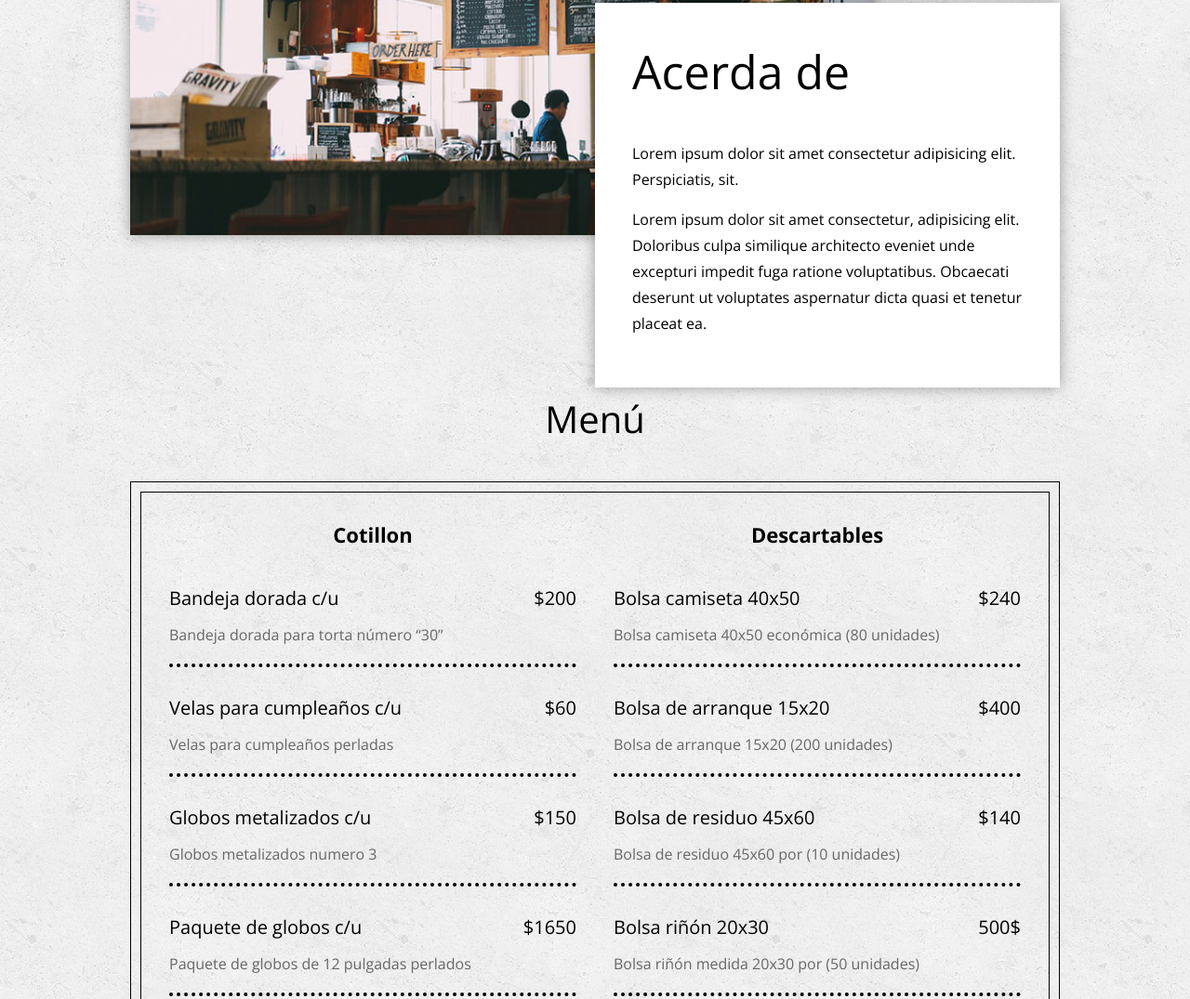
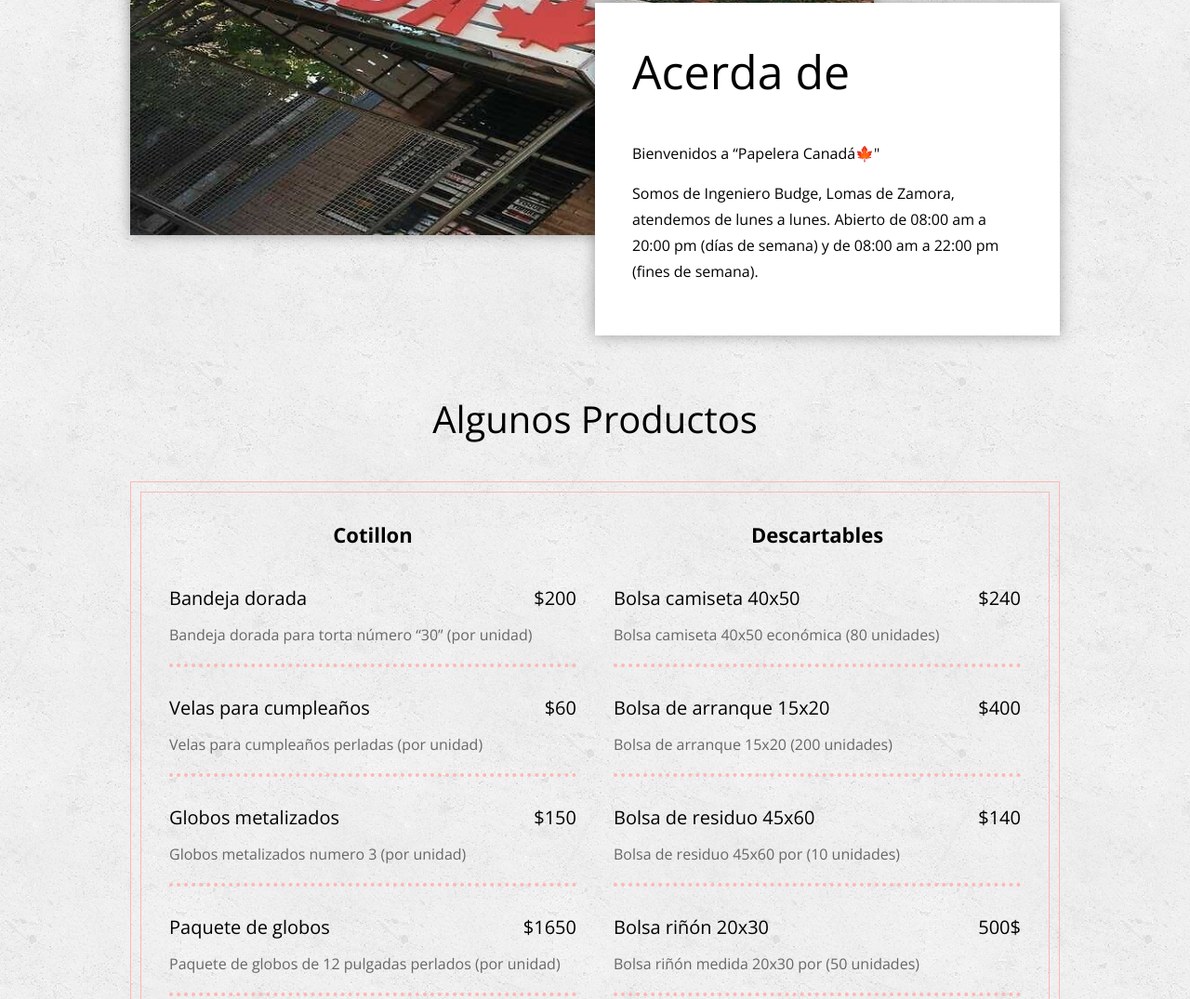
Before and after one commit to Riveros-Rodrigo/papelera-canada, a plain HTML site: page index.html in a window 1280 px wide. Shown: the part 847-1922 px from the top of the page at 93% size. Drawn offline with nearby package versions, Linux system fonts and the light colour scheme.

Commit message:
cambio lorems agrego ig

```diff
--- a/css/estilos.css
+++ b/css/estilos.css
@@ -112,7 +112,7 @@ header .menu a:hover {
 }
 .main .menu .contenedor-menu,
 .main .menu .contenedor-menu2{
-	border: 1px solid #000;
+	border: 1px solid #fdb7b5;
 	background-color: transparent;
 	padding: 10px;
 	overflow: hidden;
@@ -131,7 +131,7 @@ header .menu a:hover {
 .main .menu .platillo{
 	margin-bottom: 30px;
 	padding-bottom: 20px;
-	border-bottom:4px dotted #000;
+	border-bottom:4px dotted #fdb7b5;
 	overflow: hidden;
 }
 .main .menu .nombre{
@@ -210,12 +210,13 @@ header .menu a:hover {
 .main .mapa iframe{
 	width: 100%;
 	max-height: 600px;
+	vertical-align: top;
 }
 
 /* FOOTER */
 
 footer{
-	background-color: #fed9ad;
+	background-color: #fdb7b5;
 }
 footer .copyright{
 	text-align: center;
@@ -225,6 +226,7 @@ footer .copyright{
 footer .redes{
 	display: flex;
 	justify-content: center;
+	align-items: center;
 }
 footer .redes img{
 	margin: 20px 15px;
--- a/index.html
+++ b/index.html
@@ -13,7 +13,7 @@
         <div class="contenedor">
             <nav class="menu">
                 <a href="" id="btn-acerca-de">Acerca de</a>
-                <a href="" id="btn-menu">Menú</a>
+                <a href="" id="btn-menu">Productos</a>
                 <a href="" id="btn-galeria">Galería</a>
                 <a href="" id="btn-ubicacion">Ubicación</a>
             </nav>
@@ -24,42 +24,42 @@
         <section class="acerca-de" id="acerca-de">
             <div class="contenedor">
                 <div class="foto">
-                    <img src="./img/acerca-de.jpg" alt="">
+                    <img src="./img/local.jpg" alt="">
                 </div>
                 <article>
                     <h3>Acerda de</h3>
-                    <p>Lorem ipsum dolor sit amet consectetur adipisicing elit. Perspiciatis, sit.</p>
-                    <p>Lorem ipsum dolor sit amet consectetur, adipisicing elit. Doloribus culpa similique architecto eveniet unde excepturi impedit fuga ratione voluptatibus. Obcaecati deserunt ut voluptates aspernatur dicta quasi et tenetur placeat ea.</p>
+                    <p>Bienvenidos a “Papelera Canadá🍁"</p>
+                    <p>Somos de Ingeniero Budge, Lomas de Zamora, atendemos de lunes a lunes. Abierto de 08:00 am a 20:00 pm (días de semana) y de 08:00 am a 22:00 pm (fines de semana).</p>
                 </article>
             </div>
         </section>
 
         <section class="menu">
             <div class="contenedor">
-                <h3 class="titulo" id="platillos">Menú</h3>
+                <h3 class="titulo" id="platillos">Algunos Productos</h3>
                 <div class="contenedor-menu">
                     <div class="contenedor-menu2">
                         <article>
                             <p class="categoria">Cotillon</p>
                             <div class="platillo">
-                                <p class="nombre">Bandeja dorada c/u</p>
+                                <p class="nombre">Bandeja dorada</p>
                                 <p class="precio">$200</p>
-                                <p class="descripcion">Bandeja dorada para torta número “30”</p>
+                                <p class="descripcion">Bandeja dorada para torta número “30” (por unidad)</p>
                             </div>
                             <div class="platillo">
-                                <p class="nombre">Velas para cumpleaños c/u</p>
+                                <p class="nombre">Velas para cumpleaños</p>
                                 <p class="precio">$60</p>
-                                <p class="descripcion">Velas para cumpleaños perladas</p>
+                                <p class="descripcion">Velas para cumpleaños perladas (por unidad)</p>
                             </div>
                             <div class="platillo">
-                                <p class="nombre">Globos metalizados c/u</p>
+                                <p class="nombre">Globos metalizados</p>
                                 <p class="precio">$150</p>
-                                <p class="descripcion">Globos metalizados numero 3</p>
+                                <p class="descripcion">Globos metalizados numero 3 (por unidad)</p>
                             </div>
                             <div class="platillo">
-                                <p class="nombre">Paquete de globos c/u</p>
+                                <p class="nombre">Paquete de globos</p>
                                 <p class="precio">$1650</p>
-                                <p class="descripcion">Paquete de globos de 12 pulgadas perlados</p>
+                                <p class="descripcion">Paquete de globos de 12 pulgadas perlados (por unidad)</p>
                             </div>
                         </article>
 
@@ -124,7 +124,7 @@
                 <div class="direccion">
                     <p class="calle">Canadá 2165</p>
                     <p class="telefono">1234567891</p>
-                    <p class="correo">papeleracanada@gmail.com</p>
+                    <p class="correo">papelera.ca@gmail.com</p>
                 </div>
                 <div class="horarios">
                     <h4>Horarios</h4>
@@ -147,7 +147,7 @@
                 <p>Diseñado y desarrollado por Rodrigo Riveros</p>
             </div>
             <div class="redes">
-                <img src="./img/redesFooter/instagram.png" alt="">
+                <a href="https://www.instagram.com/papelera.canada/?hl=es-la" target="_blank"><img src="./img/redesFooter/instagram.png" alt=""></a>
                 <img src="./img/redesFooter/whatsapp.png" alt="">
             </div>
         </div>
```
Also changed, not shown: img/bgMobile.jpg (deleted), img/local.jpg (added).
